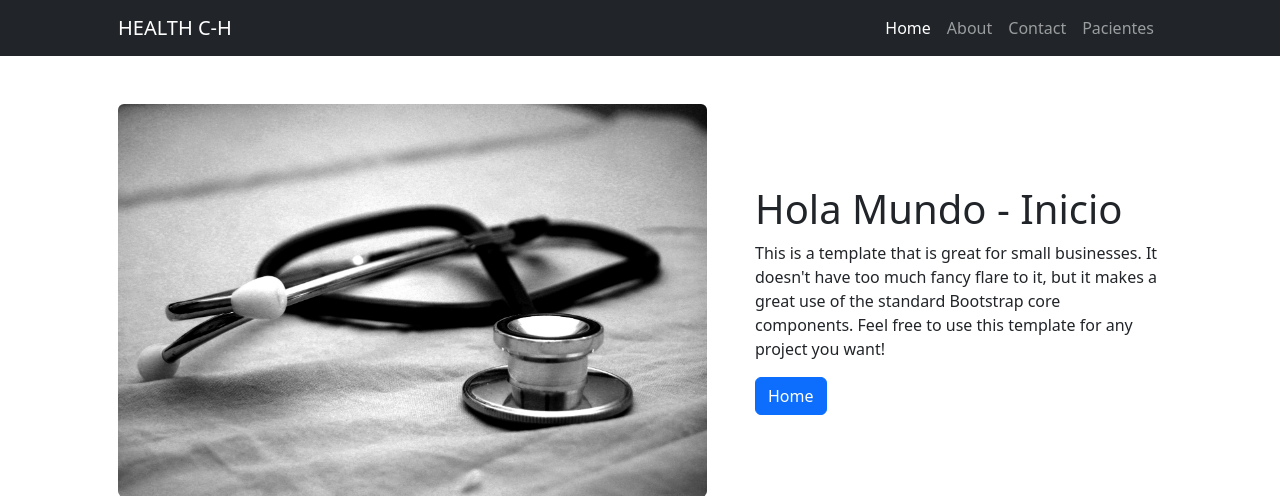
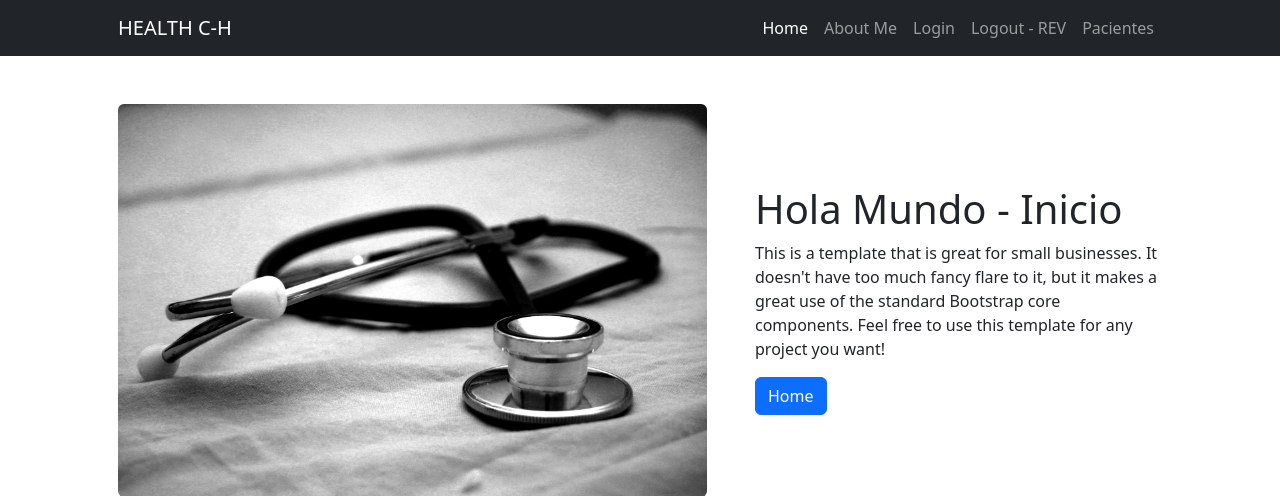
Before and after one commit to pabceb/Ceballos_FP, a Django app: page / in a window 1280 px wide. Shown: the top 496 px of the page. Run offline with Django 5.2, Linux system fonts and the light colour scheme; some libraries are stand-ins or nearby versions.

Commit message:
se modifica template base + se prepara para agregar log & modificaciones para clases basadas en vistas

```diff
--- a/templates/base.html
+++ b/templates/base.html
@@ -22,8 +22,9 @@
                 <div class="collapse navbar-collapse" id="navbarSupportedContent">
                     <ul class="navbar-nav ms-auto mb-2 mb-lg-0">
                         <li class="nav-item"><a class="nav-link active" aria-current="page" href={% url "inicio" %}>Home</a></li>
-                        <li class="nav-item"><a class="nav-link" href="#!">About</a></li>
-                        <li class="nav-item"><a class="nav-link" href="#!">Contact</a></li>
+                        <li class="nav-item"><a class="nav-link" href="#!">About Me</a></li>
+                        <li class="nav-item"><a class="nav-link" href="#!">Login</a></li>
+                        <li class="nav-item"><a class="nav-link" href="#!">Logout - REV</a></li>
                         <li class="nav-item"><a class="nav-link" href={% url 'pacientes' %}>Pacientes</a></li>
                     </ul>
                 </div>
```
Also changed, not shown: 1 other file.
